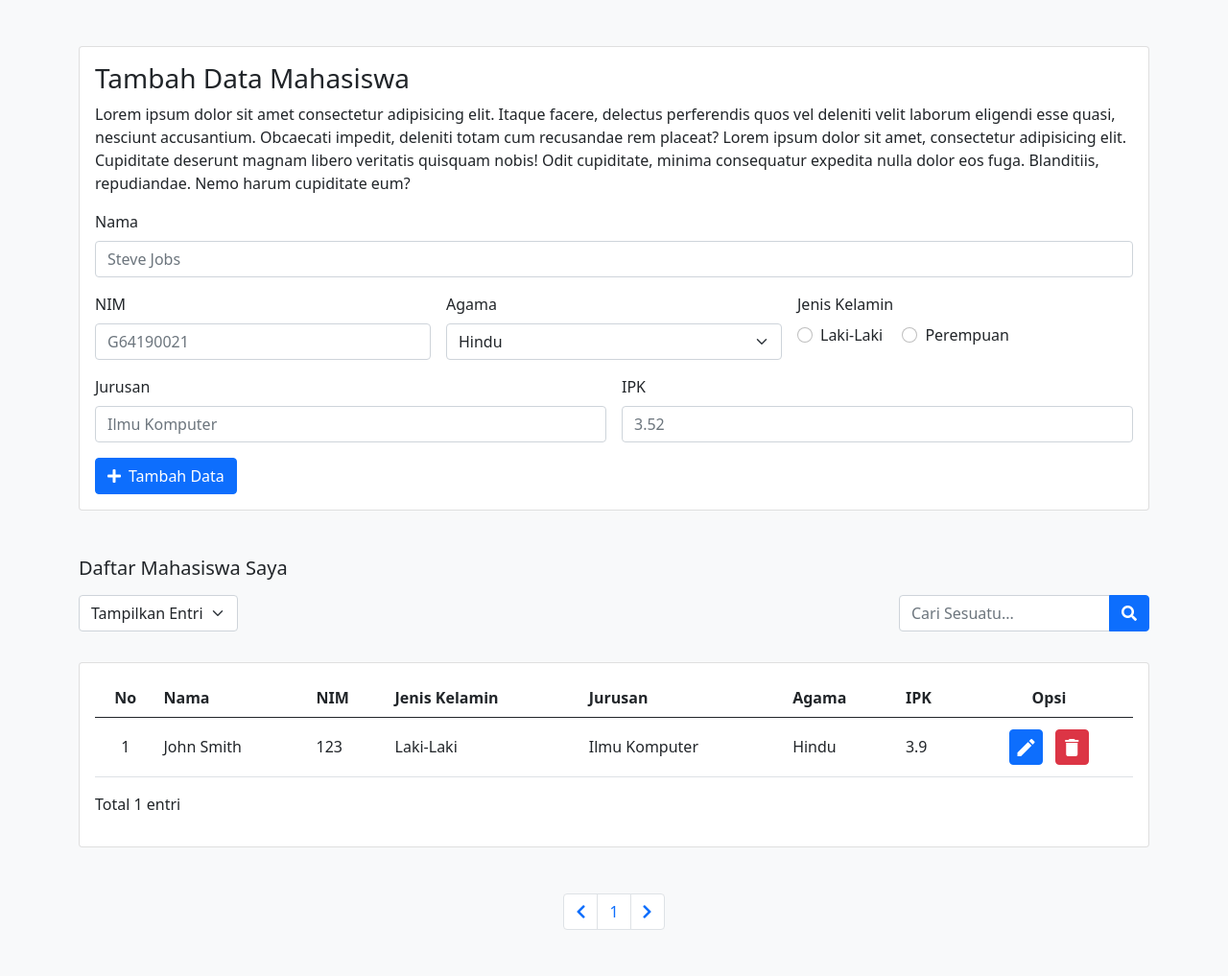
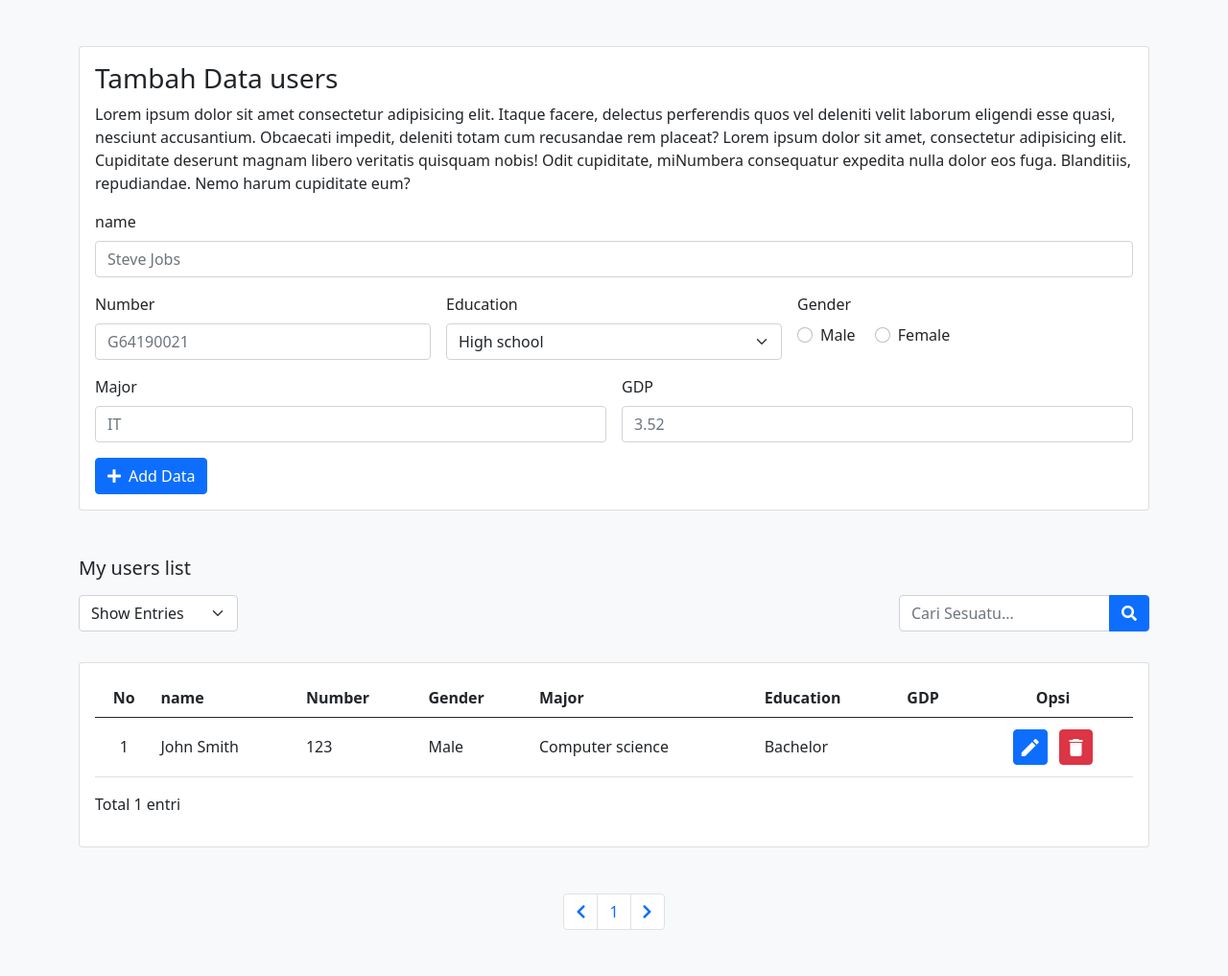
Before and after one commit to rayenFathallah/test-aws-, a PHP site: page /index.php in a window 1280 px wide. Shown: the part 59-1076 px from the top of the page at 96% size. Run offline with PHP 8.4, Linux system fonts and the light colour scheme; data comes from the database, SQL or seed files in the repository; data that the repository does not hold is empty; some libraries are stand-ins or nearby versions.

Commit message:
translate indian to english

```diff
--- a/config.php
+++ b/config.php
@@ -7,4 +7,4 @@ $nama_database = "ingbdd";
 $db = mysqli_connect($server, $user, $password, $nama_database);
 
 if (!$db)
-    die("Gagal terhubung dengan database: " . mysqli_connect_error());
+    die("Problem while connecting to the database: " . mysqli_connect_error());
--- a/hapus.php
+++ b/hapus.php
@@ -6,7 +6,7 @@ if (isset($_POST['deletedata'])) {
     $id = $_POST['delete_id'];
 
     // query hapus
-    $sql = "DELETE FROM mahasiswa WHERE id = '$id'";
+    $sql = "DELETE FROM users WHERE id = '$id'";
     $query = mysqli_query($db, $sql);
 
     // apa query berhasil dihapus?
--- a/index.php
+++ b/index.php
@@ -7,7 +7,7 @@
     <meta charset="UTF-8">
     <meta name="viewport" content="width=device-width, initial-scale=1.0">
     <meta name="description" content="Belajar Dasar CRUD dengan PHP dan MySQL">
-    <title>Data Mahasiswa</title>
+    <title>Data users</title>
 
     <!-- bootstrap cdn -->
     <link href="https://cdn.jsdelivr.net/npm/bootstrap@5.0.0-beta1/dist/css/bootstrap.min.css" rel="stylesheet" integrity="sha384-giJF6kkoqNQ00vy+HMDP7azOuL0xtbfIcaT9wjKHr8RbDVddVHyTfAAsrekwKmP1" crossorigin="anonymous">
@@ -45,15 +45,15 @@
 
 
     <div class="container mt-5">
-        <!-- form tambah mahasiswa -->
+        <!-- form tambah users -->
         <div class="card mb-5">
             <!-- <div class="card-header">
                 Latihan CRUD PHP & MySQL
             </div> -->
             <!-- tambah data -->
             <div class="card-body">
-                <h3 class="card-title">Tambah Data Mahasiswa</h3>
-                <p class="card-text">Lorem ipsum dolor sit amet consectetur adipisicing elit. Itaque facere, delectus perferendis quos vel deleniti velit laborum eligendi esse quasi, nesciunt accusantium. Obcaecati impedit, deleniti totam cum recusandae rem placeat? Lorem ipsum dolor sit amet, consectetur adipisicing elit. Cupiditate deserunt magnam libero veritatis quisquam nobis! Odit cupiditate, minima consequatur expedita nulla dolor eos fuga. Blanditiis, repudiandae. Nemo harum cupiditate eum?</p>
+                <h3 class="card-title">Tambah Data users</h3>
+                <p class="card-text">Lorem ipsum dolor sit amet consectetur adipisicing elit. Itaque facere, delectus perferendis quos vel deleniti velit laborum eligendi esse quasi, nesciunt accusantium. Obcaecati impedit, deleniti totam cum recusandae rem placeat? Lorem ipsum dolor sit amet, consectetur adipisicing elit. Cupiditate deserunt magnam libero veritatis quisquam nobis! Odit cupiditate, miNumbera consequatur expedita nulla dolor eos fuga. Blanditiis, repudiandae. Nemo harum cupiditate eum?</p>
 
                 <!-- tampilkan pesan sukses ditambah -->
                 <?php if (isset($_GET['status'])) : ?>
@@ -75,52 +75,51 @@
                 <form class="row g-3" action="tambah.php" method="POST">
 
                     <div class="col-12">
-                        <label for="nama" class="form-label">Nama</label>
-                        <input type="text" name="nama" class="form-control" placeholder="Steve Jobs" required>
+                        <label for="name" class="form-label">name</label>
+                        <input type="text" name="name" class="form-control" placeholder="Steve Jobs" required>
                     </div>
                     <div class="col-md-4">
-                        <label for="NIM" class="form-label">NIM</label>
-                        <input type="text" name="NIM" class="form-control" placeholder="G64190021" required>
+                        <label for="Number" class="form-label">Number</label>
+                        <input type="text" name="Number" class="form-control" placeholder="G64190021" required>
                     </div>
 
                     <div class="col-md-4">
-                        <label for="Agama" class="form-label">Agama</label>
-                        <select class="form-select" name="agama" aria-label="Default select example">
-                            <option value="Hindu">Hindu</option>
-                            <option value="Buddha">Buddha</option>
-                            <option value="Islam">Islam</option>
-                            <option value="Konghucu">Konghucu</option>
-                            <option value="Protestan">Protestan</option>
-                            <option value="Katolik">Katolik</option>
+                        <label for="Education" class="form-label">Education</label>
+                        <select class="form-select" name="Education" aria-label="Default select example">
+                            <option value="High school">High school</option>
+                            <option value="Bachelor">Bachelor</option>
+                            <option value="Graduate">Graduate</option>
+                            <option value="Master">Master</option>
+                            <option value="PHD">PHD</option>
                         </select>
                     </div>
 
                     <div class="col-md-4">
-                        <label for="tittle" class="form-label">Jenis Kelamin</label>
+                        <label for="tittle" class="form-label">Gender</label>
                         <div class="col-md-12">
                             <div class="form-check form-check-inline">
-                                <label class="form-check-label" for="jenis_kelamin">Laki-Laki</label>
-                                <input class="form-check-input" type="radio" name="jenis_kelamin" value="Laki-Laki">
+                                <label class="form-check-label" for="Gender">Male</label>
+                                <input class="form-check-input" type="radio" name="Gender" value="Male">
                             </div>
                             <div class="form-check form-check-inline">
-                                <label class="form-check-label" for="jenis_kelamin">Perempuan</label>
-                                <input class="form-check-input" type="radio" name="jenis_kelamin" value="Perempuan">
+                                <label class="form-check-label" for="Gender">Female</label>
+                                <input class="form-check-input" type="radio" name="Gender" value="Female">
                             </div>
                         </div>
                     </div>
 
                     <div class="col-md-6">
-                        <label for="Jurusan" class="form-label">Jurusan</label>
-                        <input type="text" name="jurusan" class="form-control" placeholder="Ilmu Komputer" required>
+                        <label for="Major" class="form-label">Major</label>
+                        <input type="text" name="Major" class="form-control" placeholder="IT" required>
                     </div>
 
                     <div class="col-md-6">
-                        <label for="IPK" class="form-label">IPK</label>
-                        <input type="number" step=0.01 name="IPK" class=" form-control" placeholder="3.52" required>
+                        <label for="GDP" class="form-label">GDP</label>
+                        <input type="number" step=0.01 name="GDP" class=" form-control" placeholder="3.52" required>
                     </div>
 
                     <div class="col-12">
-                        <button type="submit" class="btn btn-primary" value="daftar" name="tambah"><i class="fa fa-plus"></i><span class="ms-2">Tambah Data</span></button>
+                        <button type="submit" class="btn btn-primary" value="daftar" name="tambah"><i class="fa fa-plus"></i><span class="ms-2">Add Data</span></button>
                     </div>
                 </form>
             </div>
@@ -128,12 +127,12 @@
 
 
         <!-- judul tabel -->
-        <h5 class="mb-3">Daftar Mahasiswa Saya</h5>
+        <h5 class="mb-3">My users list</h5>
 
         <div class="row my-3">
             <div class="col-md-2 mb-3">
                 <select class="form-select" aria-label="Default select example">
-                    <option selected>Tampilkan Entri</option>
+                    <option selected>Show Entries</option>
                     <option value="10">10</option>
                     <option value="25">25</option>
                     <option value="50">50</option>
@@ -190,12 +189,12 @@
             echo "<thead>";
             echo "<tr>";
             echo "<th scope='col' class='text-center'>No</th>";
-            echo "<th scope='col'>Nama</th>";
-            echo "<th scope='col'>NIM</th>";
-            echo "<th scope='col'>Jenis Kelamin</th>";
-            echo "<th scope='col'>Jurusan</th>";
-            echo "<th scope='col'>Agama</th>";
-            echo "<th scope='col'>IPK</th>";
+            echo "<th scope='col'>name</th>";
+            echo "<th scope='col'>Number</th>";
+            echo "<th scope='col'>Gender</th>";
+            echo "<th scope='col'>Major</th>";
+            echo "<th scope='col'>Education</th>";
+            echo "<th scope='col'>GDP</th>";
             echo "<th scope='col' class='text-center'>Opsi</th>";
             echo "</tr>";
             echo "</thead>";
@@ -210,29 +209,29 @@
             $previous = $halaman - 1;
             $next = $halaman + 1;
 
-            $data = mysqli_query($db, "SELECT * FROM mahasiswa");
+            $data = mysqli_query($db, "SELECT * FROM users");
             $jumlah_data = mysqli_num_rows($data);
             $total_halaman = ceil($jumlah_data / $batas);
 
-            $data_mhs = mysqli_query($db, "SELECT * FROM mahasiswa LIMIT $halaman_awal, $batas");
+            $data_mhs = mysqli_query($db, "SELECT * FROM users LIMIT $halaman_awal, $batas");
             $no = $halaman_awal + 1;
 
-            // $sql = "SELECT * FROM mahasiswa";
+            // $sql = "SELECT * FROM users";
             // $query = mysqli_query($db, $sql);
 
 
 
 
-            while ($mahasiswa = mysqli_fetch_array($data_mhs)) {
+            while ($users = mysqli_fetch_array($data_mhs)) {
                 echo "<tr>";
-                echo "<td style='display:none'>" . $mahasiswa['id'] . "</td>";
+                echo "<td style='display:none'>" . $users['id'] . "</td>";
                 echo "<td class='text-center'>" . $no++ . "</td>";
-                echo "<td>" . $mahasiswa['nama'] . "</td>";
-                echo "<td>" . $mahasiswa['NIM'] . "</td>";
-                echo "<td>" . $mahasiswa['jenis_kelamin'] . "</td>";
-                echo "<td>" . $mahasiswa['jurusan'] . "</td>";
-                echo "<td>" . $mahasiswa['agama'] . "</td>";
-                echo "<td>" . $mahasiswa['IPK'] . "</td>";
+                echo "<td>" . $users['name'] . "</td>";
+                echo "<td>" . $users['Number'] . "</td>";
+                echo "<td>" . $users['Gender'] . "</td>";
+                echo "<td>" . $users['Major'] . "</td>";
+                echo "<td>" . $users['Education'] . "</td>";
+                echo "<td>" . $users['GDP'] . "</td>";
 
                 echo "<td class='text-center'>";
 
@@ -283,14 +282,14 @@
             <div class='modal-dialog' style="margin-bottom:100px !important;">
                 <div class='modal-content'>
                     <div class='modal-header'>
-                        <h5 class='modal-title' id='exampleModalLabel'>Edit Data Mahasiswa</h5>
+                        <h5 class='modal-title' id='exampleModalLabel'>Edit Data users</h5>
                         <button type='button' class='btn-close' data-bs-dismiss='modal' aria-label='Close'></button>
                     </div>
 
                     <?php
-                    $sql = "SELECT * FROM mahasiswa";
+                    $sql = "SELECT * FROM users";
                     $query = mysqli_query($db, $sql);
-                    $mahasiswa = mysqli_fetch_array($query);
+                    $users = mysqli_fetch_array($query);
                     ?>
 
                     <form action='edit.php' method='POST'>
@@ -298,37 +297,36 @@
                             <input type='hidden' name='edit_id' id='edit_id'>
 
                             <div class="col-12 mb-3">
-                                <label for="edit_nama" class="form-label">Nama</label>
-                                <input type="text" name="edit_nama" id="edit_nama" class="form-control" placeholder="Steve Jobs" required>
+                                <label for="edit_name" class="form-label">name</label>
+                                <input type="text" name="edit_name" id="edit_name" class="form-control" placeholder="Steve Jobs" required>
                             </div>
                             <div class="col-12 mb-3">
-                                <label for="edit_NIM" class="form-label">NIM</label>
-                                <input type="text" name="edit_NIM" id="edit_NIM" class="form-control" placeholder="G64190021" required>
+                                <label for="edit_Number" class="form-label">Number</label>
+                                <input type="text" name="edit_Number" id="edit_Number" class="form-control" placeholder="G64190021" required>
                             </div>
 
                             <div class="col-12 mb-3">
-                                <label for="edit_agama" class="form-label">Agama</label>
-                                <select class="form-select" name="edit_agama" id="edit_agama" aria-label="Default select example">
-                                    <option value="Hindu">Hindu</option>
-                                    <option value="Buddha">Buddha</option>
-                                    <option value="Islam">Islam</option>
-                                    <option value="Konghucu">Konghucu</option>
-                                    <option value="Protestan">Protestan</option>
-                                    <option value="Katolik">Katolik</option>
+                                <label for="edit_Education" class="form-label">Education</label>
+                                <select class="form-select" name="edit_Education" id="edit_Education" aria-label="Default select example">
+                                    <option value="High school">High school</option>
+                                    <option value="Bachelor">Bachelor</option>
+                                    <option value="Graduate">Graduate</option>
+                                    <option value="Master">Master</option>
+                                    <option value="PHD">PHD</option>
                                 </select>
                             </div>
 
 
                             <div class="col-12 mb-3">
-                                <label for="edit_jenis_kelamin" class="form-label">Jenis Kelamin</label>
+                                <label for="edit_Gender" class="form-label">Gender</label>
                                 <div class="col-md-12" id="gender">
                                     <div class="form-check form-check-inline">
-                                        <label class="form-check-label" for="jenis_kelamin">
-                                            <input class="form-check-input" type="radio" name="edit_jenis_kelamin" value="Laki-Laki" id="cowok">Laki-Laki</label>
+                                        <label class="form-check-label" for="Gender">
+                                            <input class="form-check-input" type="radio" name="edit_Gender" value="Male" id="cowok">Male</label>
                                     </div>
                                     <div class="form-check form-check-inline">
-                                        <label class="form-check-label" for="jenis_kelamin">
-                                            <input class="form-check-input" type="radio" name="edit_jenis_kelamin" value="Perempuan" id="cewek">Perempuan</label>
+                                        <label class="form-check-label" for="Gender">
+                                            <input class="form-check-input" type="radio" name="edit_Gender" value="Female" id="cewek">Female</label>
                                     </div>
                                 </div>
                             </div>
@@ -336,19 +334,19 @@
 
 
                             <div class="col-12 mb-3">
-                                <label for="edit_urusan" class="form-label">Jurusan</label>
-                                <input type="text" name="edit_jurusan" class="form-control" id="edit_jurusan" placeholder="Ilmu Komputer" required>
+                                <label for="edit_urusan" class="form-label">Major</label>
+                                <input type="text" name="edit_Major" class="form-control" id="edit_Major" placeholder="IT" required>
                             </div>
 
                             <div class="col-12 mb-3">
-                                <label for="edit_ipk" class="form-label">IPK</label>
-                                <input type="number" step=0.01 name="edit_ipk" id="edit_ipk" class=" form-control" placeholder="3.52" required>
+                                <label for="edit_GDP" class="form-label">GDP</label>
+                                <input type="number" step=0.01 name="edit_GDP" id="edit_GDP" class=" form-control" placeholder="3.52" required>
                             </div>
 
                         </div>
 
                         <div class='modal-footer'>
-                            <button type='submit' name='edit_data' class='btn btn-primary'>Simpan</button>
+                            <button type='submit' name='edit_data' class='btn btn-primary'>Save</button>
                         </div>
 
                     </form>
@@ -364,7 +362,7 @@
             <div class='modal-dialog'>
                 <div class='modal-content'>
                     <div class='modal-header'>
-                        <h5 class='modal-title' id='exampleModalLabel'>Konfirmasi</h5>
+                        <h5 class='modal-title' id='exampleModalLabel'>Confirm</h5>
                         <button type='button' class='btn-close' data-bs-dismiss='modal' aria-label='Close'></button>
                     </div>
 
@@ -373,11 +371,11 @@
 
                         <div class='modal-body text-start'>
                             <input type='hidden' name='delete_id' id='delete_id'>
-                            <p>Yakin ingin menghapus data ini?</p>
+                            <p>Are you sure you want to delete this data?</p>
                         </div>
 
                         <div class='modal-footer'>
-                            <button type='submit' name='deletedata' class='btn btn-primary'>Hapus</button>
+                            <button type='submit' name='deletedata' class='btn btn-primary'>Wipe</button>
                         </div>
 
                     </form>
@@ -417,19 +415,19 @@
                 $('#edit_id').val(data[0]);
                 // gak dipake, karena cuma increment number
                 // $('#no').val(data[1]);
-                $('#edit_nama').val(data[2]);
-                $('#edit_NIM').val(data[3]);
+                $('#edit_name').val(data[2]);
+                $('#edit_Number').val(data[3]);
                 $('#gender').val(data[4]);
-                // jenis kelamin checked
-                if (data[4] == "Laki-Laki") {
+                // Gender checked
+                if (data[4] == "Male") {
                     $("#cowok").prop("checked", true);
                 } else {
                     $("#cewek").prop("checked", true);
                 }
 
-                $('#edit_jurusan').val(data[5]);
-                $('#edit_agama').val(data[6]);
-                $('#edit_ipk').val(data[7]);
+                $('#edit_Major').val(data[5]);
+                $('#edit_Education').val(data[6]);
+                $('#edit_GDP').val(data[7]);
             });
         });
     </script>
```
Also changed, not shown: database.sql (+12 -15 lines), edit.php (+7 -7 lines), tambah.php (+9 -9 lines).
